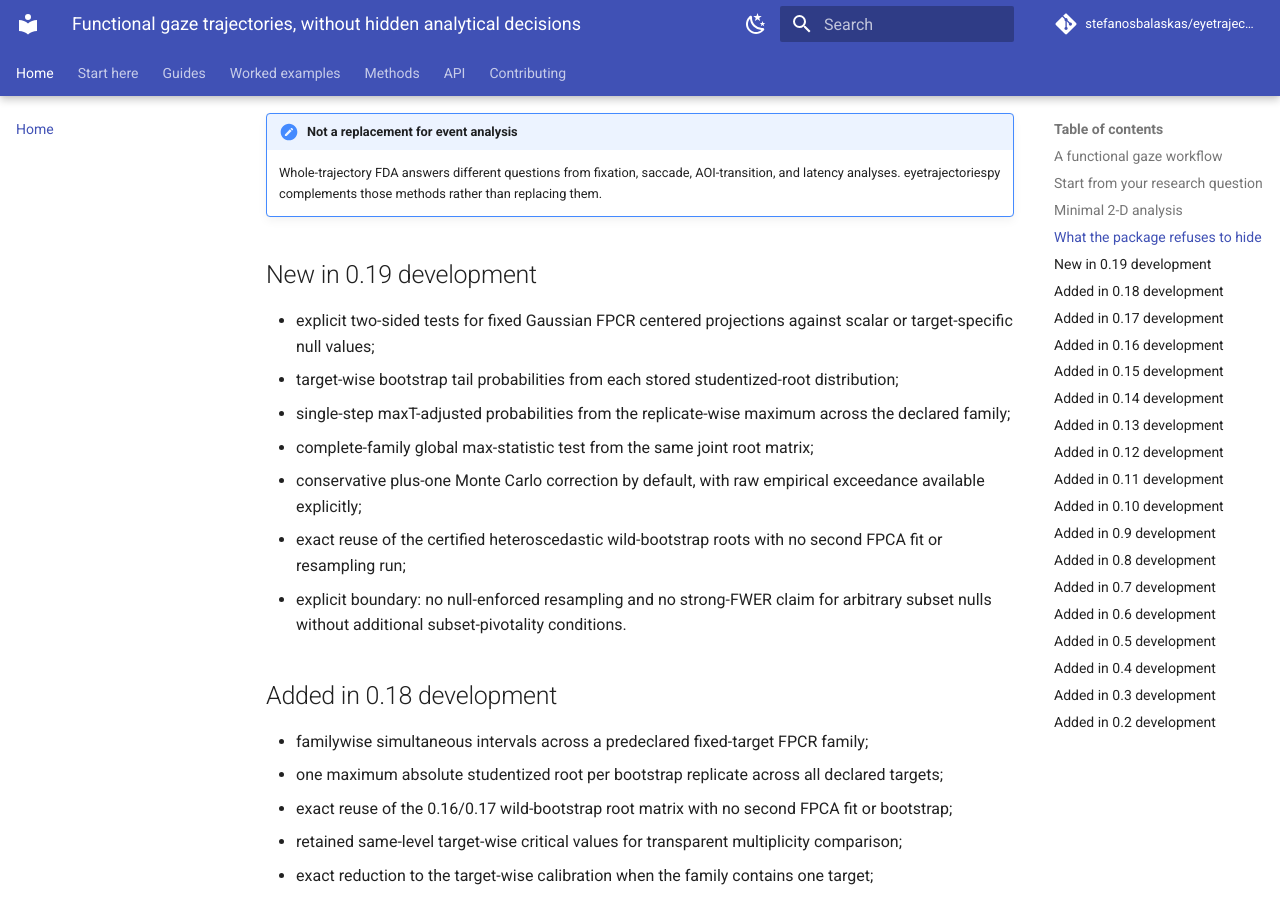
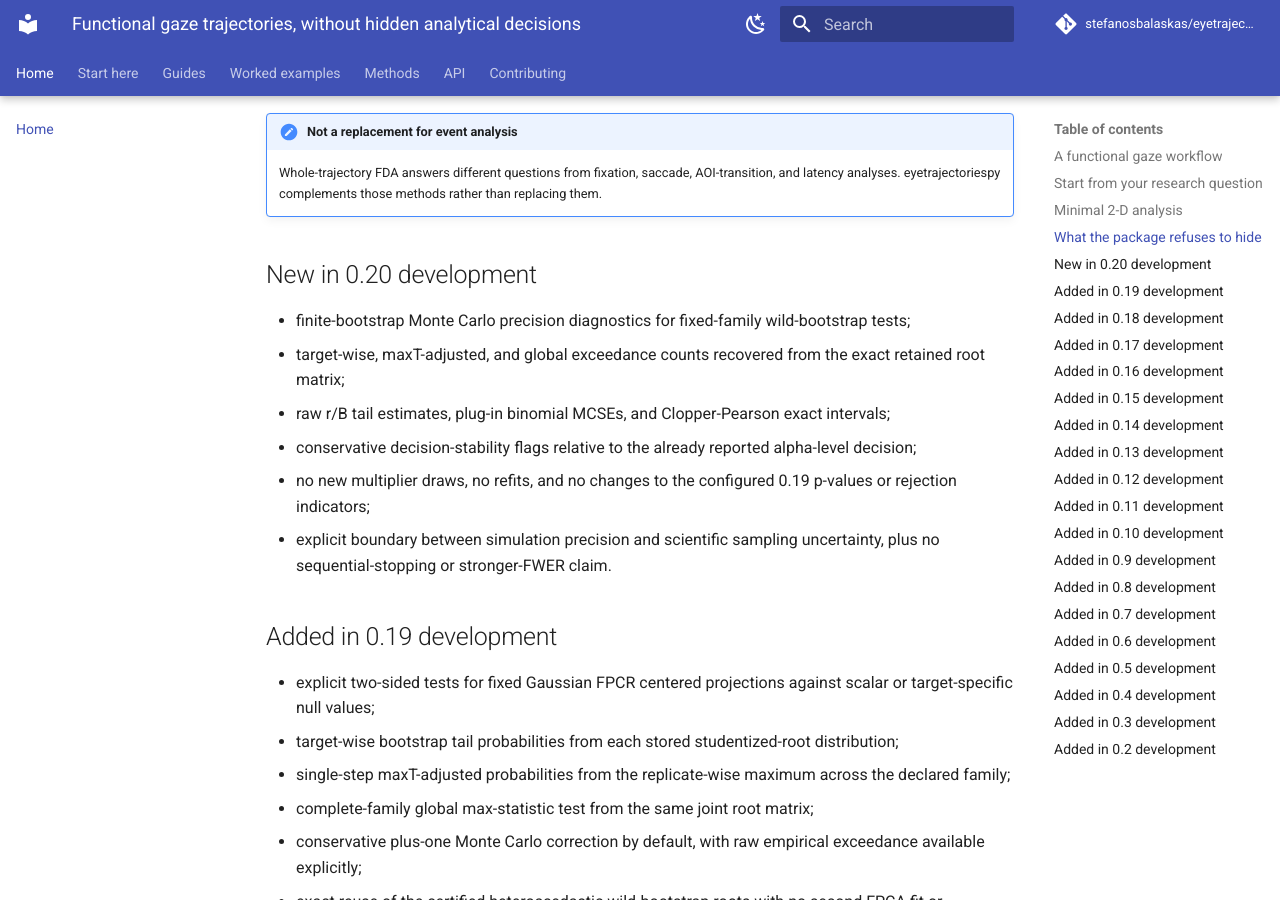
Before and after one commit to stefanosbalaskas/eyetrajectoriespy, an MkDocs documentation site: the page built from docs/index.md, in a window 1280 px wide and 900 px high, scrolled down 4718 px. Built offline with MkDocs 1.6.1 and Material for MkDocs 9.7.7, drawn with Linux system fonts in a browser that asks for light colours; comment, search, counter and statistics services are not loaded.

Commit message:
Highlight 0.20 diagnostics on documentation homepage

```diff
--- a/docs/index.md
+++ b/docs/index.md
@@ -188,7 +188,16 @@ The package is designed around the principle that **the path to an FPC score is
 !!! important "Not a replacement for event analysis"
     Whole-trajectory FDA answers different questions from fixation, saccade, AOI-transition, and latency analyses. eyetrajectoriespy complements those methods rather than replacing them.
 
-## New in 0.19 development
+## New in 0.20 development
+
+- finite-bootstrap Monte Carlo precision diagnostics for fixed-family wild-bootstrap tests;
+- target-wise, maxT-adjusted, and global exceedance counts recovered from the exact retained root matrix;
+- raw r/B tail estimates, plug-in binomial MCSEs, and Clopper-Pearson exact intervals;
+- conservative decision-stability flags relative to the already reported alpha-level decision;
+- no new multiplier draws, no refits, and no changes to the configured 0.19 p-values or rejection indicators;
+- explicit boundary between simulation precision and scientific sampling uncertainty, plus no sequential-stopping or stronger-FWER claim.
+
+## Added in 0.19 development
 
 - explicit two-sided tests for fixed Gaussian FPCR centered projections against scalar or target-specific null values;
 - target-wise bootstrap tail probabilities from each stored studentized-root distribution;
```
